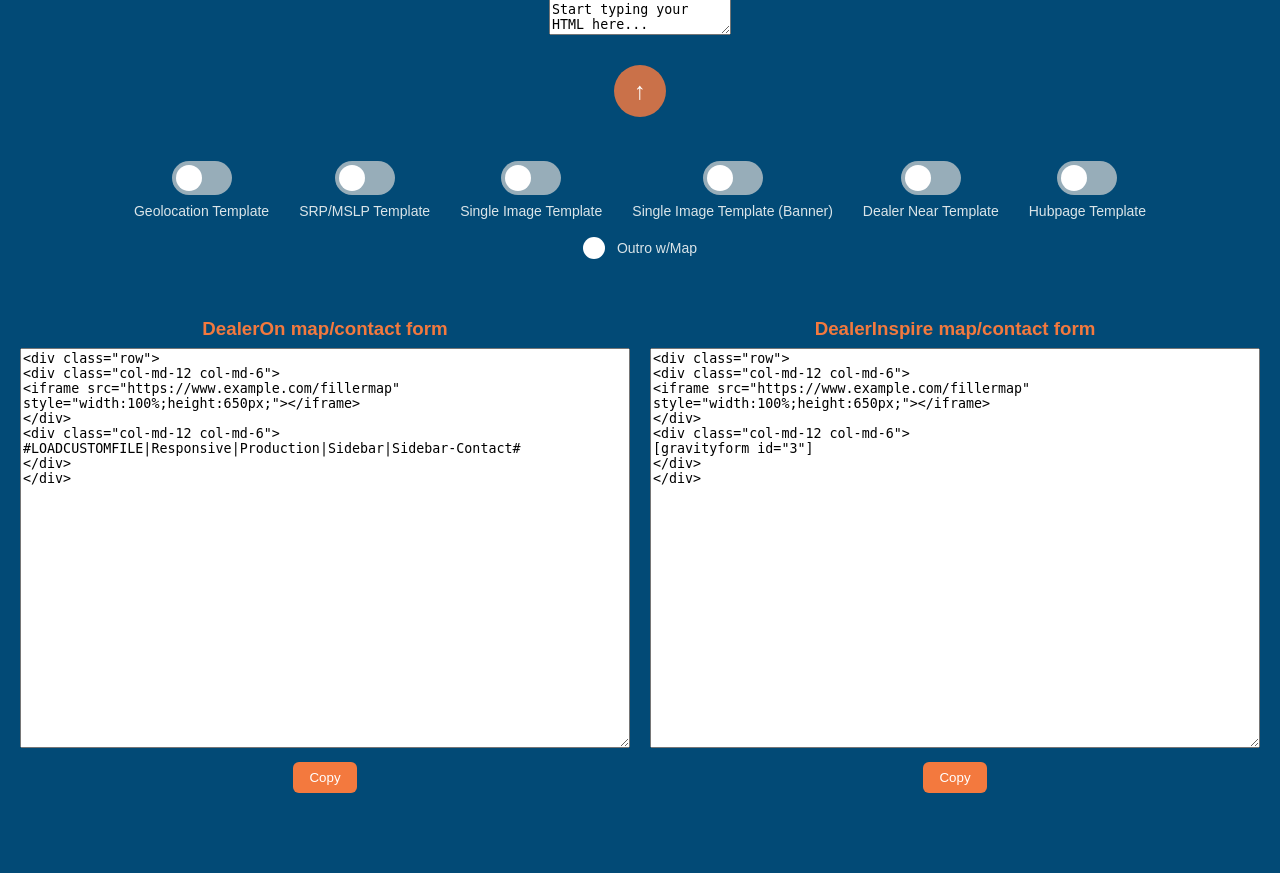
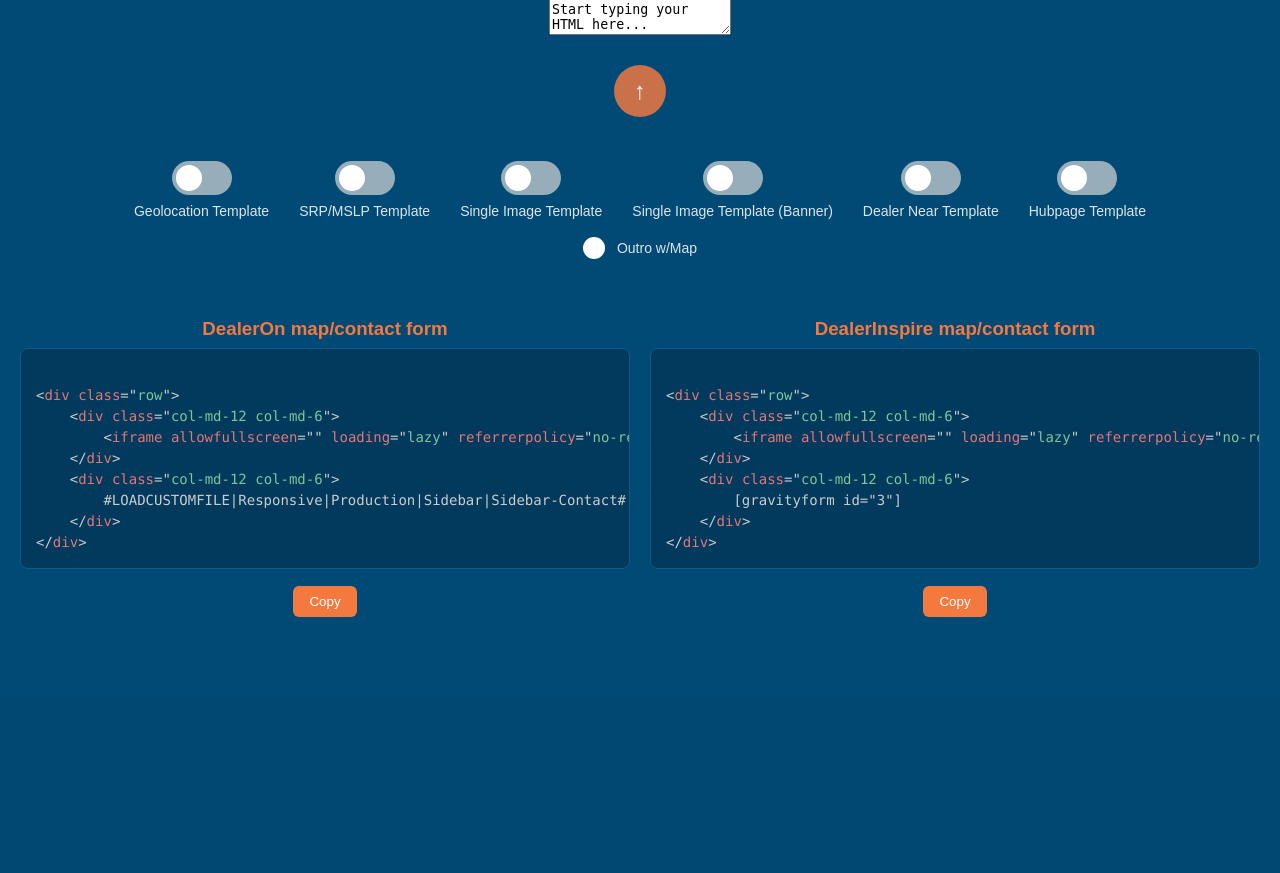
Before and after one commit to mabolden/stream-companies-upi, a Flask app: page / in a window 1280 px wide. Shown: the part 269-1142 px from the top of the page. After the commit the page ends 886 px from the top, so only its background shows below. Run offline with Flask 3, Linux system fonts and the light colour scheme; some libraries are stand-ins or nearby versions.

Commit message:
Update index.html
bug fix

```diff
--- a/templates/index.html
+++ b/templates/index.html
@@ -4,7 +4,14 @@
 <meta charset="UTF-8" />
 <meta name="viewport" content="width=device-width, initial-scale=1.0"/>
 <title>Stream Companies Content Generator</title>
+
 <link rel="stylesheet" href="{{ url_for('static', filename='style.css') }}">
+
+<!-- Prism Syntax Highlight -->
+<link href="https://cdn.jsdelivr.net/npm/prismjs/themes/prism-tomorrow.css" rel="stylesheet">
+<script src="https://cdn.jsdelivr.net/npm/prismjs/prism.js"></script>
+<script src="https://cdn.jsdelivr.net/npm/prismjs/components/prism-html.min.js"></script>
+<script src="https://cdn.jsdelivr.net/npm/prismjs/components/prism-json.min.js"></script>
 
 <style>
 .code-snippet-container{
@@ -17,10 +24,13 @@
 width:48%;
 box-sizing:border-box;
 }
-.code-box textarea{
-    width:100%;
-    height:400px;
-    box-sizing:border-box;
+.code-box pre{
+background:#013A5C;
+padding:15px;
+border-radius:8px;
+overflow:auto;
+text-align:left;
+font-size:14px;
 }
 @media(max-width:900px){
 .code-box{width:100%;}
@@ -62,12 +72,14 @@
 }
 
 #schemaOutput{
-    width:100%;
-    font-family:monospace;
-    background:#111;
-    color:#0f0;
-    border-radius:6px;
-    padding:12px;
+display:none;
+background:#013A5C;
+border-radius:8px;
+padding:15px;
+overflow:auto;
+text-align:left;
+font-size:14px;
+margin-top:15px;
 }
 </style>
 
@@ -156,19 +168,14 @@
 <a class="download-button" href="{{ download_url }}" download>Download Output File</a>
 </div>
 
-<!-- FAQ SCHEMA GENERATOR -->
 <div class="code-box" style="margin:40px auto;max-width:800px;text-align:center;">
 <h3>FAQ Schema Generator</h3>
 
-<button class="copy-button" type="button" onclick="generateSchema()">
-Generate Schema
-</button>
+<button class="copy-button" type="button" onclick="generateSchema()">Generate Schema</button>
 
-<textarea id="schemaOutput" readonly style="margin-top:15px;height:220px;display:none;"></textarea>
+<pre id="schemaOutput"><code class="language-json"></code></pre>
 
-<button id="copySchemaBtn" class="copy-button" style="display:none;" onclick="copyCode('schemaOutput')">
-Copy Schema
-</button>
+<button id="copySchemaBtn" class="copy-button" style="display:none;" onclick="copySchema()">Copy Schema</button>
 </div>
 {% endif %}
 
@@ -177,27 +184,36 @@ Copy Schema
 
 <div class="code-box">
 <h3>DealerOn map/contact form</h3>
-<textarea id="codeBoxLeft" readonly>&lt;div class="row"&gt;
+
+<pre><code class="language-html" id="codeBoxLeft">
+&lt;div class="row"&gt;
     &lt;div class="col-md-12 col-md-6"&gt;
-&lt;iframe src="https://www.example.com/fillermap" style="width:100%;height:650px;"&gt;&lt;/iframe&gt;
+        &lt;iframe allowfullscreen="" loading="lazy" referrerpolicy="no-referrer-when-downgrade" src="https://www.example.com/fillermap" style="border:0;margin:0;padding:0;width:100%;height:650px;"&gt;&lt;/iframe&gt;
     &lt;/div&gt;
     &lt;div class="col-md-12 col-md-6"&gt;
         #LOADCUSTOMFILE|Responsive|Production|Sidebar|Sidebar-Contact#
     &lt;/div&gt;
-&lt;/div&gt;</textarea>
+&lt;/div&gt;
+</code></pre>
+
 <button class="copy-button" onclick="copyCode('codeBoxLeft')">Copy</button>
 </div>
 
+
 <div class="code-box">
 <h3>DealerInspire map/contact form</h3>
-<textarea id="codeBoxRight" readonly>&lt;div class="row"&gt;
+
+<pre><code class="language-html" id="codeBoxRight">
+&lt;div class="row"&gt;
     &lt;div class="col-md-12 col-md-6"&gt;
-&lt;iframe src="https://www.example.com/fillermap" style="width:100%;height:650px;"&gt;&lt;/iframe&gt;
+        &lt;iframe allowfullscreen="" loading="lazy" referrerpolicy="no-referrer-when-downgrade" src="https://www.example.com/fillermap" style="border:0;margin:0;padding:0;width:100%;height:650px;"&gt;&lt;/iframe&gt;
     &lt;/div&gt;
     &lt;div class="col-md-12 col-md-6"&gt;
         [gravityform id="3"]
     &lt;/div&gt;
-&lt;/div&gt;</textarea>
+&lt;/div&gt;
+</code></pre>
+
 <button class="copy-button" onclick="copyCode('codeBoxRight')">Copy</button>
 </div>
 
@@ -206,15 +222,18 @@ Copy Schema
 
 <script>
 function copyCode(id){
-const el=document.getElementById(id);
-el.select();
-document.execCommand('copy');
+const text=document.getElementById(id).innerText;
+navigator.clipboard.writeText(text);
+}
+
+function copySchema(){
+const text=document.querySelector("#schemaOutput code").innerText;
+navigator.clipboard.writeText(text);
 }
 
 async function generateSchema(){
 const editor=CKEDITOR.instances.html_content;
 const html=editor.getData().trim();
-
 if(!html){alert("No HTML detected");return;}
 
 const res=await fetch("/generate-schema",{
@@ -223,20 +242,22 @@ headers:{"Content-Type":"application/x-www-form-urlencoded"},
 body:"html="+encodeURIComponent(html)
 });
 
-const box=document.getElementById("schemaOutput");
+const box=document.querySelector("#schemaOutput code");
+const wrap=document.getElementById("schemaOutput");
 const copyBtn=document.getElementById("copySchemaBtn");
+
 const data=await res.json();
-
-box.style.display="block";
+wrap.style.display="block";
 
 if(!res.ok){
 copyBtn.style.display="none";
-box.value=data.error;
+box.textContent=data.error;
 return;
 }
 
 copyBtn.style.display="inline-block";
-box.value=JSON.stringify(data,null,2);
+box.textContent=JSON.stringify(data,null,2);
+Prism.highlightElement(box);
 }
 
 document.addEventListener('DOMContentLoaded',function(){
@@ -261,12 +282,12 @@ toolbar:[
 ]
 });
 
-const toggles=document.querySelectorAll('.switch-label input');
-
-toggles.forEach(t=>{
+document.querySelectorAll('.switch-label input').forEach(t=>{
 t.addEventListener('change',()=>{
 if(t.checked){
-toggles.forEach(o=>{if(o!==t)o.checked=false});
+document.querySelectorAll('.switch-label input').forEach(o=>{
+if(o!==t)o.checked=false;
+});
 }
 });
 });
```
Lines whose indentation alone changed are shown as unchanged.
